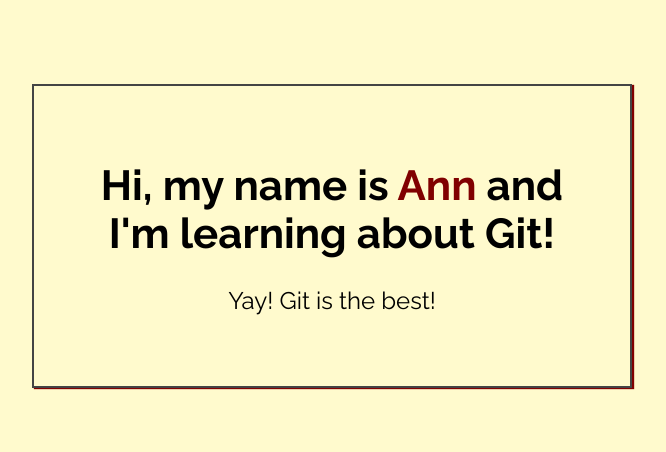
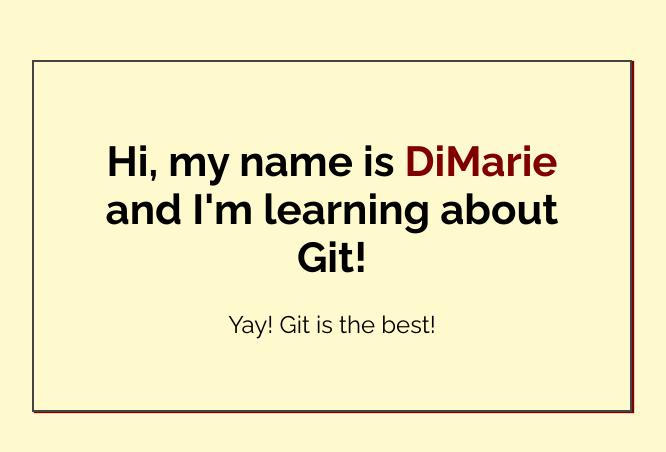
Before and after one commit to dihend/my-first-repo, a plain HTML site: page index.html in a window 1280 px wide. Shown: the part 164-616 px from the top of the page, without its empty margins (308-974 px from the left). Drawn offline with Linux system fonts and the light colour scheme.

Commit message:
Added name to index.html

```diff
--- a/index.html
+++ b/index.html
@@ -14,7 +14,7 @@
 <body>
 
     <div class="greeting">
-        <h1>Hi, my name is <span class="highlight">Ann</span> and I'm learning about Git! </h1>
+        <h1>Hi, my name is <span class="highlight">DiMarie</span> and I'm learning about Git! </h1>
 
         <p>Yay! Git is the best!</p>
     </div>
```
